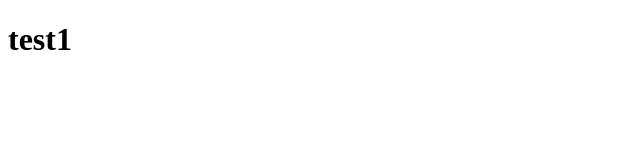
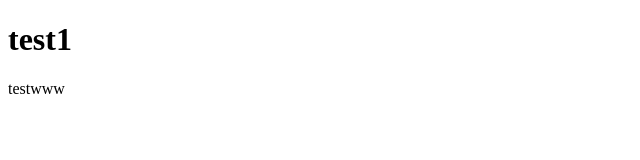
Before and after one commit to awesomedaiki2/test-wer, a plain HTML site: page index.html in a window 1280 px wide. Shown: the full height of the page, 0-640 px from the left. Drawn offline with Linux system fonts and the light colour scheme.

Commit message:
test commit

```diff
--- a/index.html
+++ b/index.html
@@ -8,5 +8,6 @@
 </head>
 <body>
     <h1>test1</h1>
+    <p>testwww</p>
 </body>
 </html>
```
